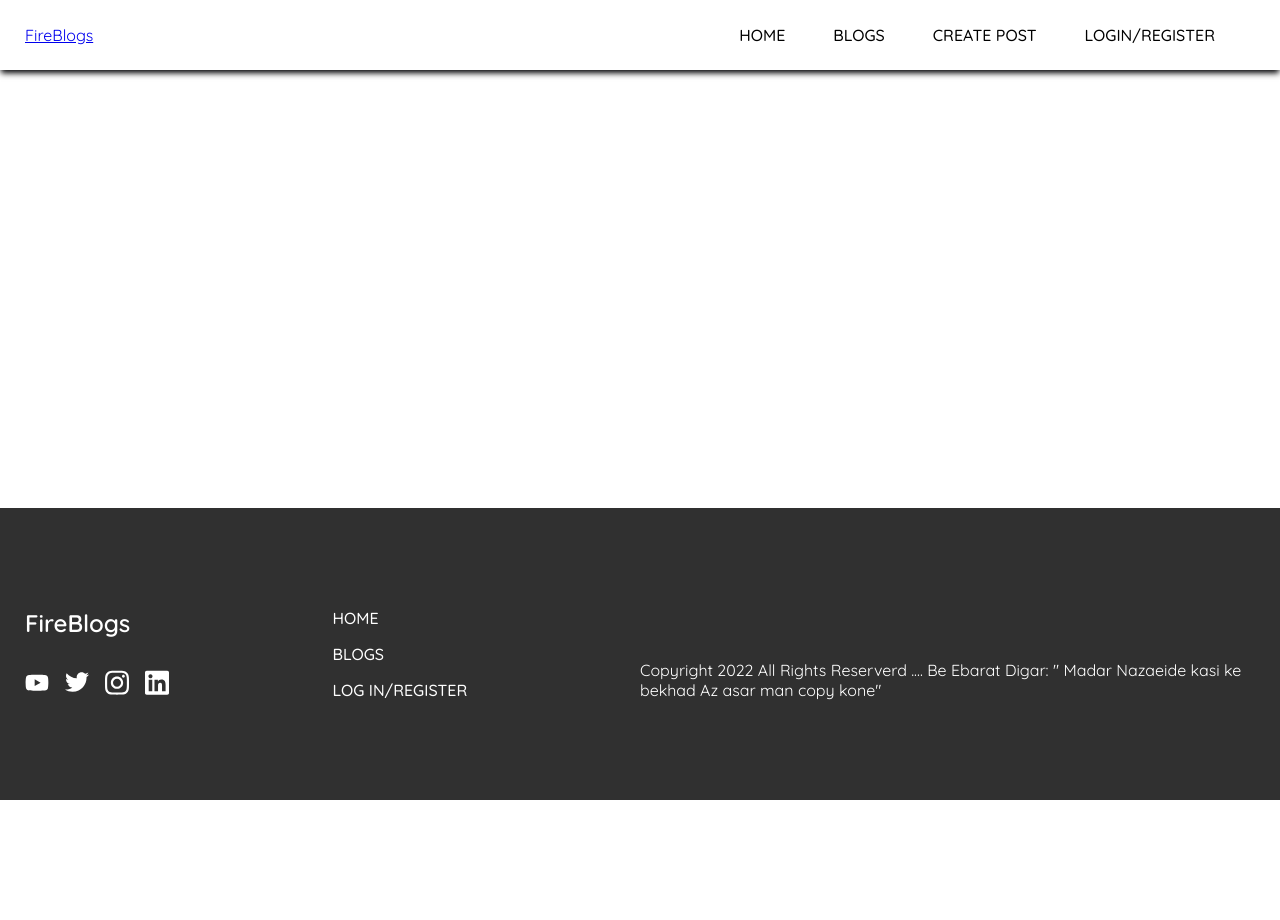
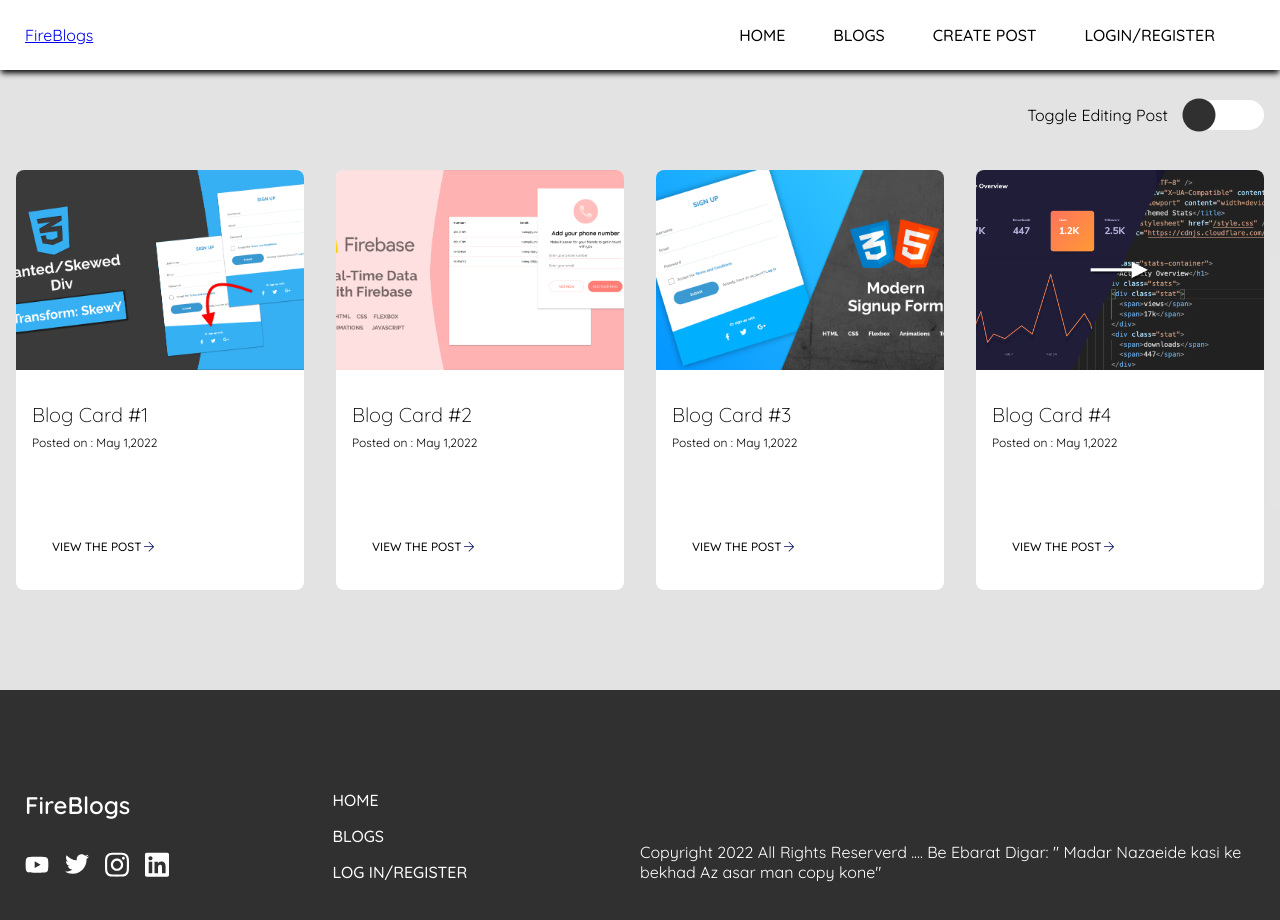
Before and after one commit to ASH-HKAN/registblog, a Vue app: page /blogs in a window 1280 px wide. Shown: the top 920 px of the page. Before the commit the page ends 800 px from the top, so only its background shows below. Built offline with nearby package versions, Linux system fonts and the light colour scheme; what vue2-editor would draw is missing.

Commit message:
Login pgae

```diff
--- a/src/App.vue
+++ b/src/App.vue
@@ -1,9 +1,9 @@
 <template>
   <div class="app-wrapper">
     <div class="app">
-      <Navigation />
+      <Navigation v-if="!Navigation" />
       <router-view />
-      <Footer />
+      <Footer v-if="!Navigation" />
     </div>
   </div>
 </template>
@@ -16,12 +16,32 @@ export default {
   name: "app",
   components: { Navigation, Footer },
   data() {
-    return {};
+    return {
+      Navigation: null,
+    };
   },
-  created() {},
+  created() {
+    this.checkRoute();
+  },
   mounted() {},
-  methods: {},
-  watch: {},
+  methods: {
+    checkRoute() {
+      if (
+        this.$route.name === "MyLogin" ||
+        this.$route.name === "MyRegister" ||
+        this.$route.name === "ForgotPassword"
+      ) {
+        this.Navigation = true;
+        return;
+      }
+      this.Navigation = false;
+    },
+  },
+  watch: {
+    $route() {
+      this.checkRoute();
+    },
+  },
 };
 </script>
 
@@ -85,13 +105,13 @@ export default {
     grid-template-columns: 1fr;
 
     @media (min-width: 500px) {
-      grid-template-columns: repeat(2,1fr);
+      grid-template-columns: repeat(2, 1fr);
     }
-     @media (min-width: 900px) {
-      grid-template-columns: repeat(3,1fr);
+    @media (min-width: 900px) {
+      grid-template-columns: repeat(3, 1fr);
     }
-     @media (min-width: 1200px) {
-      grid-template-columns: repeat(4,1fr);
+    @media (min-width: 1200px) {
+      grid-template-columns: repeat(4, 1fr);
     }
   }
 }
--- a/src/components/MyBlogCard.vue
+++ b/src/components/MyBlogCard.vue
@@ -1,6 +1,6 @@
 <template>
   <div class="blog-card">
-    <div class="icons">
+    <div  v-show="editPost" class="icons">
       <div class="icon">
         <Edit class="edit" />
       </div>
@@ -33,6 +33,11 @@ export default {
     Arrow,
     Edit,
     Delete,
+  },
+  computed: {
+    editPost() {
+      return this.$store.state.editPost;
+    },
   },
 };
 </script>
--- a/src/components/MyNavigation.vue
+++ b/src/components/MyNavigation.vue
@@ -8,8 +8,8 @@
       </div>
       <div class="nav-links">
         <ul v-show="!mobile">
-          <router-link class="link" to="#">Home</router-link>
-          <router-link class="link" to="#">Blogs</router-link>
+          <router-link class="link" :to="{ name: 'Home' }">Home</router-link>
+          <router-link class="link" :to="{name : 'Blogs'}">Blogs</router-link>
           <router-link class="link" to="#">Create Post</router-link>
           <router-link class="link" to="#">Login/Register</router-link>
         </ul>
@@ -18,8 +18,8 @@
     <menuIcon @click="toggleMobileNav" class="menu-icon" v-show="mobile" />
     <transition name="mobile-nav">
       <ul class="mobile-nav" v-show="mobileNav">
-        <router-link class="link" to="#">Home</router-link>
-        <router-link class="link" to="#">Blogs</router-link>
+        <router-link class="link" :to="{ name: 'Home' }">Home</router-link>
+        <router-link class="link" :to="{name : 'Blogs'}">Blogs</router-link>
         <router-link class="link" to="#">Create Post</router-link>
         <router-link class="link" to="#">Login/Register</router-link>
       </ul>
@@ -146,7 +146,7 @@ header {
 
   .mobile-nav-enter-active,
   .mobile-nav-leave-active {
-    transition: all 2s ease;
+    transition: all .5s ease;
   }
 
   .mobile-nav-enter {
--- a/src/router/index.js
+++ b/src/router/index.js
@@ -1,6 +1,11 @@
 import Vue from 'vue'
 import VueRouter from 'vue-router'
 import HomeView from '../views/HomeView.vue'
+import MyBlogs from '../views/MyBlogs.vue'
+import MyLogin from '../views/MyLogin.vue'
+import MyRegister from '../views/MyLogin.vue'
+import ForgotPassword from '../views/ForgotPassword.vue'
+
 
 Vue.use(VueRouter)
 
@@ -8,7 +13,43 @@ const routes = [
   {
     path: '/',
     name: 'Home',
-    component: HomeView
+    component: HomeView,
+    meta: {
+      title: 'Home'
+    }
+  },
+
+  {
+    path: '/blogs',
+    name: 'Blogs',
+    component: MyBlogs,
+    meta: {
+      title: 'Blogs',
+    }
+  },
+  {
+    path: '/login',
+    name: 'login',
+    component: MyLogin,
+    meta: {
+      title: 'MyLogin',
+    }
+  },
+  {
+    path: '/register',
+    name: 'register',
+    component: MyRegister,
+    meta: {
+      title: 'Register',
+    }
+  },
+  {
+    path: '/forgot-password',
+    name: 'forgot-password',
+    component: ForgotPassword,
+    meta: {
+      title: 'Forgot Password',
+    }
   },
 
 ]
@@ -19,4 +60,12 @@ const router = new VueRouter({
   routes
 })
 
+
+router.beforeEach((to, from, next) => {
+
+  document.title = `${to.meta.title}| FireBlog`;
+  next();
+
+});
+
 export default router
--- a/src/store/index.js
+++ b/src/store/index.js
@@ -5,10 +5,42 @@ Vue.use(Vuex)
 
 export default new Vuex.Store({
   state: {
+    sampleBlogCards: [
+      {
+        blogTitle: "Blog Card #1",
+        blogCoverPhoto: "stock-1",
+        blogDate: "May 1,2022",
+      },
+      {
+        blogTitle: "Blog Card #2",
+        blogCoverPhoto: "stock-2",
+        blogDate: "May 1,2022",
+      },
+      {
+        blogTitle: "Blog Card #3",
+        blogCoverPhoto: "stock-3",
+        blogDate: "May 1,2022",
+      },
+      {
+        blogTitle: "Blog Card #4",
+        blogCoverPhoto: "stock-4",
+        blogDate: "May 1,2022",
+      },
+    ],
+
+    editPost: null,
+
   },
   getters: {
   },
   mutations: {
+
+    toggleEditPost(state, payload) {
+
+      state.editPost = payload;
+      console.log(state.editPost);
+    }
+
   },
   actions: {
   },
--- /dev/null
+++ b/src/views/ForgotPassword.vue
@@ -0,0 +1,15 @@
+<template>
+    <div>
+
+    </div>
+</template>
+
+<script>
+    export default {
+
+    }
+</script>
+
+<style lang="scss" scoped>
+
+</style>
--- a/src/views/HomeView.vue
+++ b/src/views/HomeView.vue
@@ -10,7 +10,11 @@
       <div class="container">
         <h3>View More Recent Blogs</h3>
         <div class="blog-cards">
-          <MyBlogCard :post="post"  v-for="(post, index) in sampleBlogCards" :key="index" />
+          <MyBlogCard
+            :post="post"
+            v-for="(post, index) in sampleBlogCards"
+            :key="index"
+          />
         </div>
       </div>
     </div>
@@ -43,29 +47,12 @@ export default {
           blogCoverPhoto: "designed-for-everyone",
         },
       ],
-      sampleBlogCards: [
-        {
-          blogTitle: "Blog Card #1",
-          blogCoverPhoto: "stock-1",
-          blogDate: "May 1,2022",
-        },
-        {
-          blogTitle: "Blog Card #2",
-          blogCoverPhoto: "stock-2",
-          blogDate: "May 1,2022",
-        },
-        {
-          blogTitle: "Blog Card #3",
-          blogCoverPhoto: "stock-3",
-          blogDate: "May 1,2022",
-        },
-        {
-          blogTitle: "Blog Card #4",
-          blogCoverPhoto: "stock-4",
-          blogDate: "May 1,2022",
-        },
-      ],
     };
+  },
+  computed: {
+    sampleBlogCards() {
+      return this.$store.state.sampleBlogCards;
+    },
   },
 };
 </script>
--- a/src/views/MyBlogs.vue
+++ b/src/views/MyBlogs.vue
@@ -1,15 +1,92 @@
 <template>
-    <div>
-
+  <div class="blog-card-wrap">
+    <div class="blog-cards container">
+      <div class="toggle-edit">
+        <span>Toggle Editing Post</span>
+        <input type="checkbox" v-model="editPost" />
+      </div>
+      <MyBlogCard
+        :post="post"
+        v-for="(post, index) in sampleBlogCards"
+        :key="index"
+      />
     </div>
+  </div>
 </template>
 
 <script>
-    export default {
-        name: 'MyBlogs'
-    }
+import MyBlogCard from "../components/MyBlogCard.vue";
+export default {
+  name: "MyBlogs",
+  components: { MyBlogCard },
+  computed: {
+    sampleBlogCards() {
+      return this.$store.state.sampleBlogCards;
+    },
+
+    editPost: {
+      get() {
+        return this.$store.state.editPost;
+      },
+      set(payload){
+
+
+          this.$store.commit("toggleEditPost", payload)
+      }
+    },
+  },
+
+beforeDestroy(){
+    this.$store.commit("toggleEditPost" ,false)
+}
+};
 </script>
 
 <style lang="scss" scoped>
+.blog-cards {
+  position: relative;
 
+  .toggle-edit {
+    display: flex;
+    align-items: center;
+    position: absolute;
+    top: -70px;
+    right: 0;
+
+    span {
+      margin-right: 16px;
+    }
+    input[type="checkbox"] {
+      position: relative;
+      border: none;
+      -webkit-appearance: none;
+      background: #fff;
+      outline: none;
+      width: 80px;
+      height: 30px;
+      border-radius: 20px;
+      box-shadow: 0 4px 6px -1px rgba(0, 0, 0, 0.1), 0, 2px, 4px,
+        -1px rgba(0, 0, 0, 0.06);
+    }
+
+    input[type="checkbox"]::before {
+      content: "";
+      position: absolute;
+      width: 30px;
+      height: 30px;
+      border-radius: 20px;
+      top: 0;
+      left: 0;
+      background: #303030;
+      transform: scale(1.1);
+      transition: 750ms ease all;
+      box-shadow: 0 4px 6px -1px rgba(0, 0, 0, 0.1), 0, 2px, 4px,
+        -1px rgba(0, 0, 0, 0.06);
+    }
+    input:checked[type="checkbox"]::before {
+      background: #fff;
+      left: 52px;
+    }
+  }
+}
 </style>
--- /dev/null
+++ b/src/views/MyLogin.vue
@@ -0,0 +1,40 @@
+<template>
+  <div class="form-wrap">
+    <form class="MyLogin">
+      <p class="Mylogin-Myregister">
+        Dont Have an account ?
+        <router-link
+          class="router-link"
+          :to="{ name: 'MyRegister' }"
+        ></router-link>
+      </p>
+      <h2>Login to FireBlogs</h2>
+      <div class="inputs">
+        <div class="input">
+          <input type="text" placeholder="Email" v-model="email" />
+          <email class="icon"/>
+        </div>
+           <div class="input">
+          <input type="Password" placeholder="Password" v-model="Password" />
+          <password class="icon"/>
+        </div>
+      </div>
+    </form>
+  </div>
+</template>
+
+<script>
+import email from "../assets/Icons/envelope-regular.svg"
+import password from "../assets/Icons/lock-alt-solid.svg"
+
+export default {
+  name: "MyLogin",
+  components:{
+      email,
+      password
+  }
+};
+</script>
+
+<style lang="scss">
+</style>
```
Also changed, not shown: src/views/MyRegister.vue (added, +15 -0 lines).
